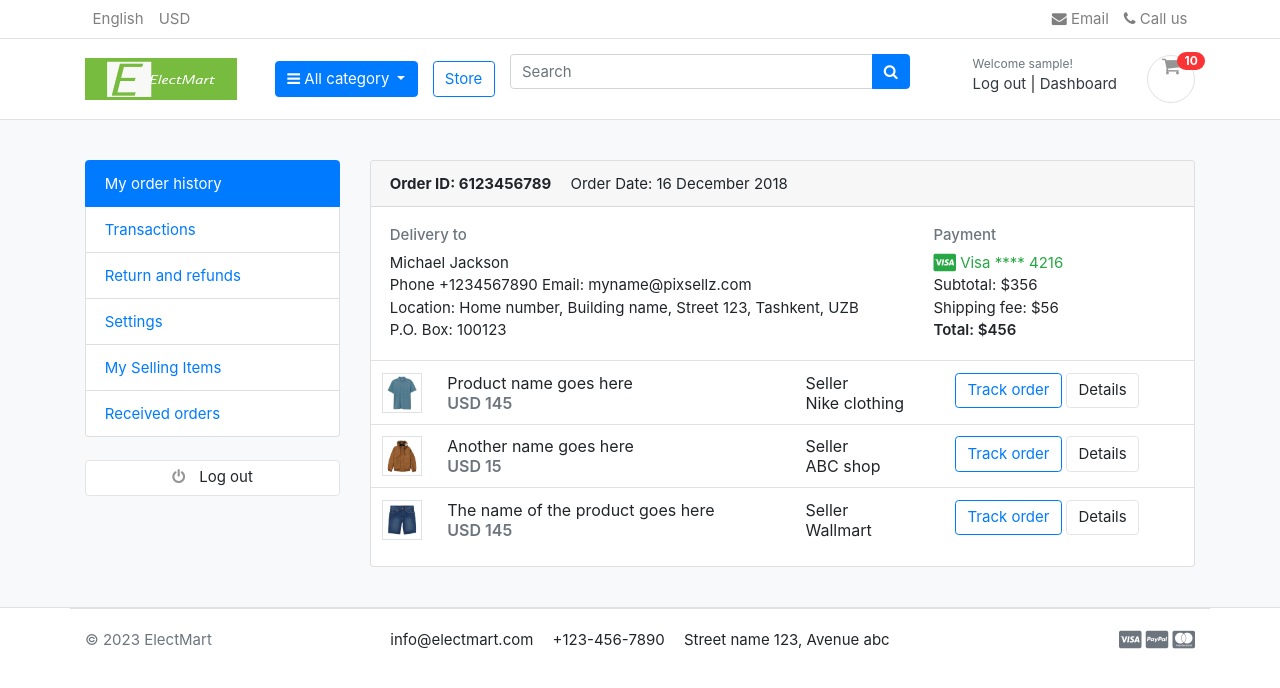
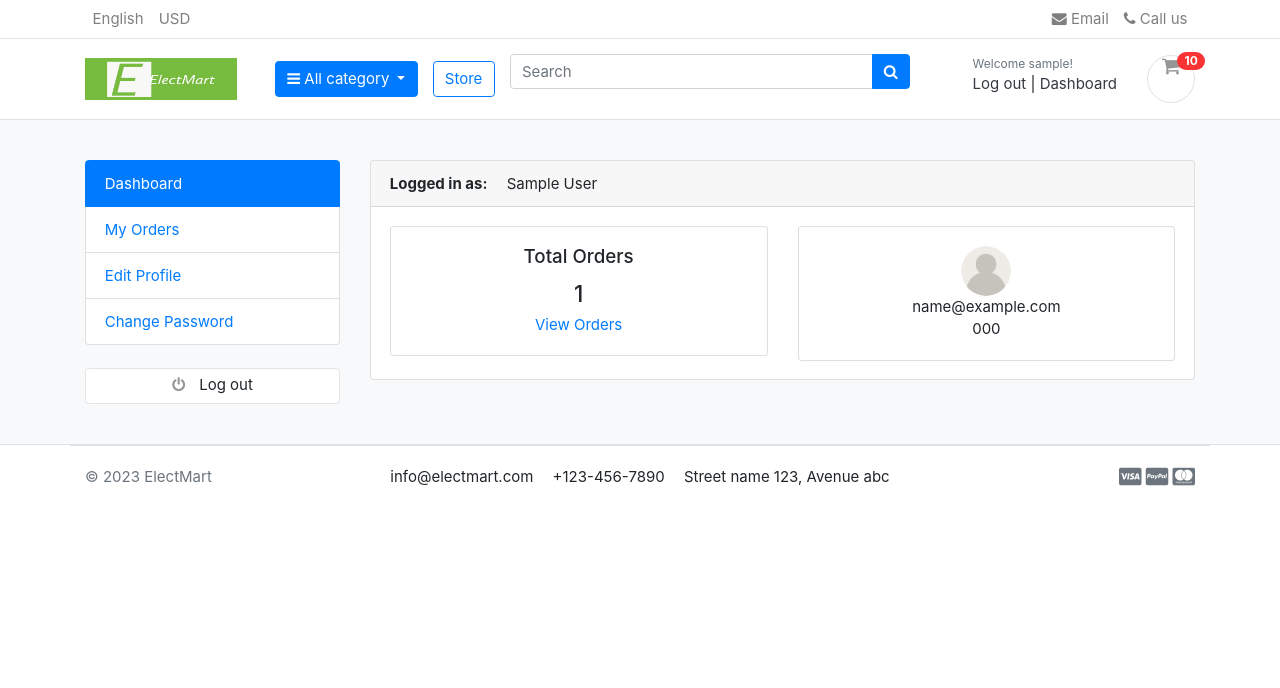
Before and after one commit to kbjss071/electMart, a Django app: page /accounts/dashboard/ in a window 1280 px wide. Shown: the top 688 px of the page. Run offline with Django 4.2, Linux system fonts and the light colour scheme; a user stored in the database is signed in; tables that the repository leaves empty hold one stand-in row (values such as "Sample post"); some libraries are stand-ins or nearby versions; some web fonts are replaced.

Commit message:
dashboard and order history with sidebar html

```diff
--- a/electMart/accounts/urls.py
+++ b/electMart/accounts/urls.py
@@ -12,4 +12,6 @@ urlpatterns = [
     path('forgotUsername/', views.forgotUsername, name='forgotUsername'),
     path('resetpassword_validate/<uidb64>/<token>/', views.resetpassword_validate, name='resetpassword_validate'),
     path('resetPassword/', views.resetPassword, name='resetPassword'),
+
+    path('my_orders/', views.my_orders, name="my_orders"),
 ]
--- a/electMart/accounts/views.py
+++ b/electMart/accounts/views.py
@@ -3,6 +3,7 @@ from .forms import RegistrationForm
 from .models import Account
 from carts.models import Cart, CartItem
 from carts.views import get_cart_id
+from orders.models import Order
 from django.contrib import messages, auth
 from django.contrib.auth.decorators import login_required
 
@@ -12,6 +13,7 @@ from django.utils.http import urlsafe_base64_encode, urlsafe_base64_decode
 from django.utils.encoding import force_bytes
 from django.contrib.auth.tokens import default_token_generator
 from django.core.mail import EmailMessage
+from django.db.models import Count
 import requests
 
 # Create your views here.
@@ -151,7 +153,15 @@ def activate(request, uidb64, token):
 
 @login_required(login_url='login')
 def dashboard(request):
-    return render(request, 'accounts/dashboard.html')
+    orders = Order.objects.order_by('-created_at').filter(user_id=request.user.id, is_ordered=True)
+    orders_count = orders.count()
+
+    context = {
+        'orders': orders,
+        'orders_count': orders_count
+    }
+
+    return render(request, 'accounts/dashboard.html', context)
 
 def forgotPassword(request):
     if request.method == 'POST':
@@ -238,3 +248,11 @@ def resetPassword(request):
 
     else:
         return render(request, 'accounts/resetPassword.html')
+
+
+def my_orders(request):
+    orders = Order.objects.filter(user=request.user, is_ordered=True).order_by('-created_at')
+    context = {
+        'orders': orders,
+    }
+    return render(request, 'accounts/my_orders.html', context)
--- a/electMart/static/css/styles.css
+++ b/electMart/static/css/styles.css
@@ -47,3 +47,7 @@ input:checked + label:hover, input:checked ~ label:hover, input:checked ~ label:
     /* font-size: smaller; */
     margin-left: 2.5rem;
 }
+
+.dashboard-card {
+    text-align: center;
+}
--- a/electMart/templates/accounts/dashboard.html
+++ b/electMart/templates/accounts/dashboard.html
@@ -1,90 +1,40 @@
 {% extends 'base.html' %}
+{% load static %}
 
 {% block content %}
 <section class="section-conten padding-y bg">
 {% include 'includes/alerts.html' %}
     <div class="container">
         <div class="row">
-        <aside class="col-md-3">
-            <!--   SIDEBAR   -->
-            <ul class="list-group">
-                <a class="list-group-item active" href="#"> My order history </a>
-                <a class="list-group-item" href="#"> Transactions </a>
-                <a class="list-group-item" href="#"> Return and refunds </a>
-                <a class="list-group-item" href="#">Settings </a>
-                <a class="list-group-item" href="#"> My Selling Items </a>
-                <a class="list-group-item" href="#"> Received orders </a>
-            </ul>
-            <br>
-            <a class="btn btn-light btn-block" href="{% url 'logout' %}"> <i class="fa fa-power-off"></i> <span class="text">Log out</span> </a>
-            <!--   SIDEBAR .//END   -->
-        </aside>
+            {% include 'includes/dashboard_sidebar.html' %}
         <main class="col-md-9">
             <article class="card">
             <header class="card-header">
-                <strong class="d-inline-block mr-3">Order ID: 6123456789</strong>
-                <span>Order Date: 16 December 2018</span>
+                <strong class="d-inline-block mr-3">Logged in as:</strong>
+                <span>{{user.full_name}}</span>
             </header>
             <div class="card-body">
                 <div class="row">
-                    <div class="col-md-8">
-                        <h6 class="text-muted">Delivery to</h6>
-                        <p>Michael Jackson <br>
-                        Phone +1234567890 Email: myname@pixsellz.com <br>
-                        Location: Home number, Building name, Street 123,  Tashkent, UZB <br>
-                        P.O. Box: 100123
-                         </p>
+                    <div class="col-md-6">
+                        <div class="card dashboard-card">
+                            <div class="card-body">
+                                <h5 class="card-title">Total Orders</h5>
+                                <h4>{{orders_count}}</h4>
+                                <a href="">View Orders</a>
+                            </div>
+                        </div>
                     </div>
-                    <div class="col-md-4">
-                        <h6 class="text-muted">Payment</h6>
-                        <span class="text-success">
-                            <i class="fab fa-lg fa-cc-visa"></i>
-                            Visa  **** 4216
-                        </span>
-                        <p>Subtotal: $356 <br>
-                         Shipping fee:  $56 <br>
-                         <span class="b">Total:  $456 </span>
-                        </p>
+                    <div class="col-md-6">
+                        <div class="card dashboard-card">
+                            <div class="card-body">
+                                <img src="{% static 'images/icons/user.png' %}" alt="User Profile Picture" width="50" height="50" style="border-radius:50%">
+                                <p class="mb-0">{{user.email}}</p>
+                                <p>{{user.phone_number}}</p>
+                            </div>
+                        </div>
                     </div>
-                </div> <!-- row.// -->
-            </div> <!-- card-body .// -->
-            <div class="table-responsive">
-            <table class="table table-hover">
-                <tr>
-                    <td width="65">
-                        <img src="../images/items/1.jpg" class="img-xs border">
-                    </td>
-                    <td>
-                        <p class="title mb-0">Product name goes here </p>
-                        <var class="price text-muted">USD 145</var>
-                    </td>
-                    <td> Seller <br> Nike clothing </td>
-                    <td width="250"> <a href="#" class="btn btn-outline-primary">Track order</a> <a href="#" class="btn btn-light"> Details </a> </td>
-                </tr>
-                <tr>
-                    <td>
-                        <img src="../images/items/2.jpg" class="img-xs border">
-                    </td>
-                    <td>
-                        <p class="title mb-0">Another name goes here </p>
-                        <var class="price text-muted">USD 15</var>
-                    </td>
-                    <td> Seller <br> ABC shop </td>
-                    <td> <a href="#" class="btn btn-outline-primary">Track order</a> <a href="#" class="btn btn-light"> Details </a> </td>
-                </tr>
-                <tr>
-                    <td>
-                        <img src="../images/items/3.jpg" class="img-xs border">
-                    </td>
-                    <td>
-                        <p class="title mb-0">The name of the product  goes here </p>
-                        <var class="price text-muted">USD 145</var>
-                    </td>
-                    <td> Seller <br> Wallmart </td>
-                    <td> <a href="#" class="btn btn-outline-primary">Track order</a> <a href="#" class="btn btn-light"> Details </a> </td>
-                </tr>
-            </table>
-            </div> <!-- table-responsive .end// -->
+                </div>
+            </div>
             </article> <!-- order-group.// -->
         </main>
     </div> <!-- row.// -->
--- /dev/null
+++ b/electMart/templates/includes/dashboard_sidebar.html
@@ -0,0 +1,12 @@
+<aside class="col-md-3">
+    <!--   SIDEBAR   -->
+    <ul class="list-group">
+        <a class="list-group-item {% if '/dashboard/' in request.path %}active{% endif %}" href="{% url 'dashboard' %}"> Dashboard </a>
+        <a class="list-group-item {% if '/my_orders/' in request.path %}active{% endif %}" href="{% url 'my_orders' %}"> My Orders </a>
+        <a class="list-group-item" href="#"> Edit Profile </a>
+        <a class="list-group-item" href="#"> Change Password </a>
+    </ul>
+    <br>
+    <a class="btn btn-light btn-block" href="{% url 'logout' %}"> <i class="fa fa-power-off"></i> <span class="text">Log out</span> </a>
+    <!--   SIDEBAR .//END   -->
+</aside>
```
Also changed, not shown: electMart/templates/accounts/my_orders.html (added, +50 -0 lines), electMart/static/images/icons/user.png (added).
